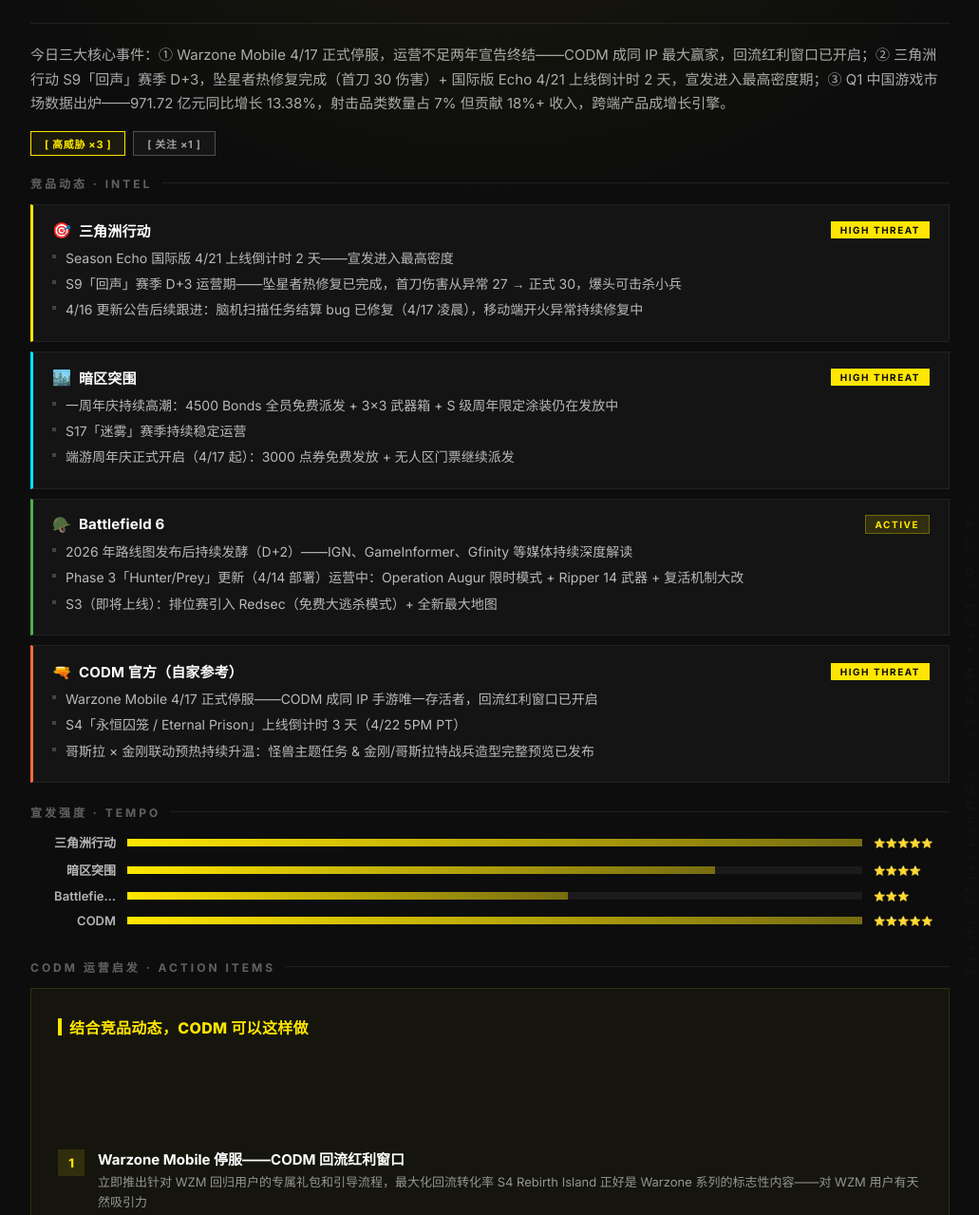
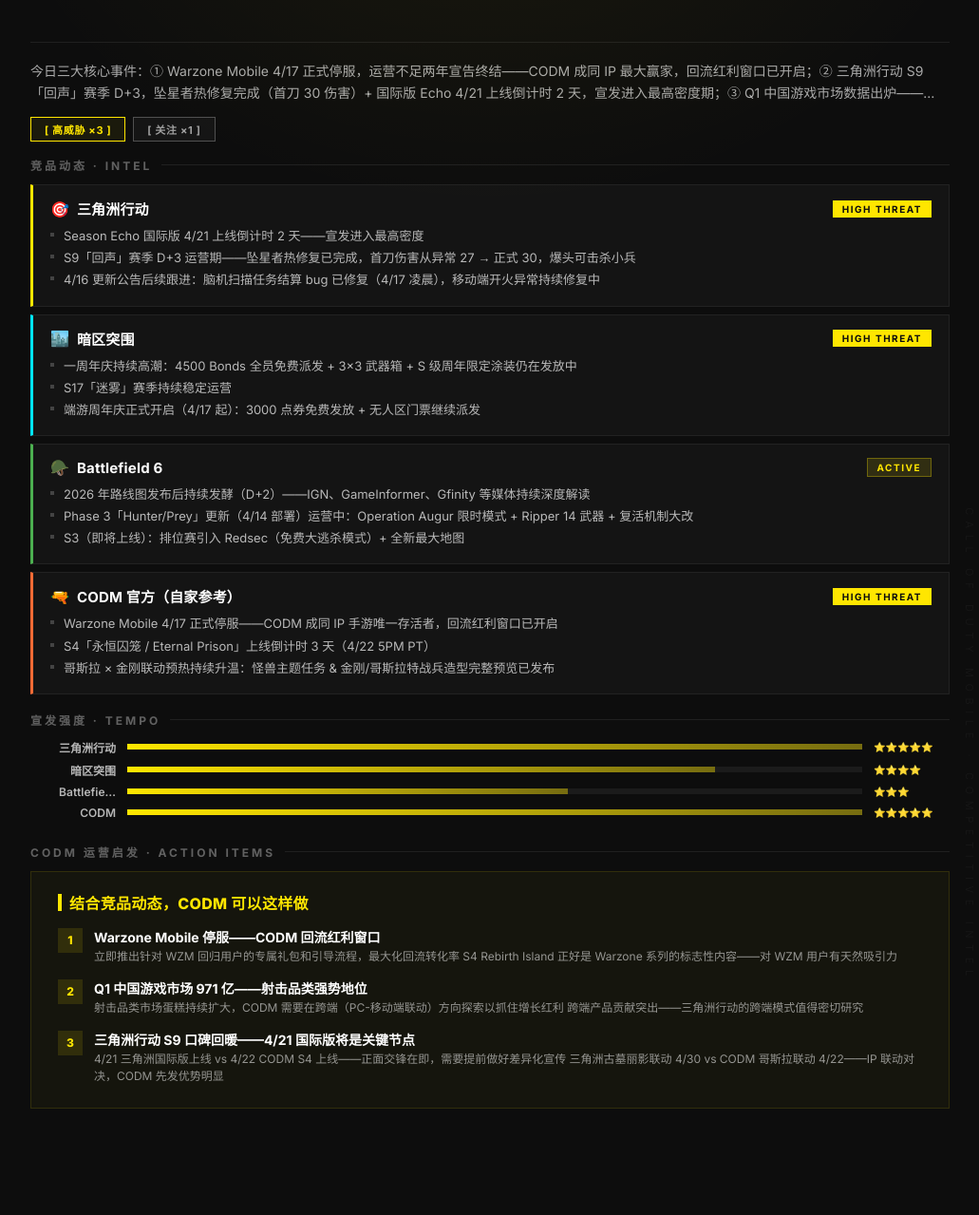
Before and after one commit to wangqi422/my-llm-wiki, a plain HTML site: page docs/competitive-daily/competitive-daily-card-20260419.html in a window 1280 px wide. Shown: the part 176-1455 px from the top of the page at 95% size, without its empty margins (24-1055 px from the left). Drawn offline with Linux system fonts and the light colour scheme.

Commit message:
daily: CODM Competitive 20260419

```diff
--- a/docs/competitive-daily/competitive-daily-card-20260419.html
+++ b/docs/competitive-daily/competitive-daily-card-20260419.html
@@ -53,8 +53,8 @@
 
   /* ── Cover 区 ── */
   .cover {
-    height: 200px;
-    padding: 36px 56px 0;
+    height: 220px;
+    padding: 40px 56px 0;
     flex-shrink: 0;
     position: relative;
     z-index: 1;
@@ -134,16 +134,16 @@
 
   /* ── 概览区 ── */
   .overview {
-    padding: 20px 56px 16px;
+    padding: 18px 56px 14px;
     flex-shrink: 0;
   }
 
   .overview-text {
-    font-size: 15px;
+    font-size: 14px;
     color: rgba(255,255,255,0.65);
-    line-height: 1.7;
+    line-height: 1.65;
     display: -webkit-box;
-    -webkit-line-clamp: 4;
+    -webkit-line-clamp: 2;
     -webkit-box-orient: vertical;
     overflow: hidden;
   }
@@ -155,7 +155,7 @@
     display: flex;
     gap: 8px;
     padding: 0 56px;
-    margin-bottom: 20px;
+    margin-bottom: 16px;
     flex-shrink: 0;
   }
 
@@ -194,7 +194,7 @@
     color: rgba(255,255,255,0.35);
     letter-spacing: 0.25em;
     text-transform: uppercase;
-    margin-bottom: 14px;
+    margin-bottom: 12px;
     display: flex;
     align-items: center;
     gap: 10px;
@@ -212,8 +212,8 @@
   .comp-cards {
     display: flex;
     flex-direction: column;
-    gap: 10px;
-    margin-bottom: 22px;
+    gap: 8px;
+    margin-bottom: 18px;
     flex-shrink: 0;
   }
 
@@ -221,7 +221,7 @@
     background: #141414;
     border: 0.5px solid rgba(255,255,255,0.06);
     border-left: 3px solid #888;
-    padding: 16px 20px;
+    padding: 14px 18px;
   }
 
   .comp-header {
@@ -267,12 +267,12 @@
   }
 
   .comp-highlight {
-    font-size: 14px;
+    font-size: 13px;
     color: rgba(255,255,255,0.7);
-    line-height: 1.6;
+    line-height: 1.55;
     padding-left: 14px;
     position: relative;
-    margin-bottom: 5px;
+    margin-bottom: 3px;
   }
 
   .comp-highlight::before {
@@ -287,7 +287,7 @@
 
   /* ── 宣发节奏对比 ── */
   .tempo-section {
-    margin-bottom: 22px;
+    margin-bottom: 18px;
     flex-shrink: 0;
   }
 
@@ -295,12 +295,12 @@
     display: flex;
     align-items: center;
     gap: 12px;
-    margin-bottom: 10px;
+    margin-bottom: 7px;
   }
 
   .tempo-name {
     width: 90px;
-    font-size: 13px;
+    font-size: 12px;
     font-weight: 600;
     color: rgba(255,255,255,0.7);
     flex-shrink: 0;
@@ -309,7 +309,7 @@
 
   .tempo-bar-bg {
     flex: 1;
-    height: 8px;
+    height: 6px;
     background: rgba(255,255,255,0.06);
     position: relative;
   }
@@ -328,21 +328,19 @@
 
   /* ── CODM 运营启发 ── */
   .insights-section {
-    flex: 1;
+    flex-shrink: 0;
     display: flex;
     flex-direction: column;
     overflow: hidden;
-    min-height: 0;
   }
 
   .insights-box {
     background: rgba(255,230,0,0.03);
     border: 1px solid rgba(255,230,0,0.12);
-    padding: 28px 28px;
-    flex: 1;
+    padding: 20px 28px;
     display: flex;
     flex-direction: column;
-    justify-content: space-between;
+    gap: 6px;
   }
 
   .insights-header {
@@ -353,6 +351,7 @@
     display: flex;
     align-items: center;
     gap: 8px;
+    margin-bottom: 4px;
   }
 
   .insights-header::before {
@@ -365,16 +364,17 @@
 
   .insight-item {
     display: flex;
-    gap: 14px;
+    gap: 12px;
     align-items: flex-start;
+    padding: 4px 0;
   }
 
   .insight-num {
-    width: 28px;
-    height: 28px;
+    width: 26px;
+    height: 26px;
     background: rgba(255,230,0,0.12);
     color: #FFE600;
-    font-size: 13px;
+    font-size: 12px;
     font-weight: 800;
     display: flex;
     align-items: center;
@@ -383,19 +383,24 @@
     margin-top: 1px;
   }
 
-  .insight-body { flex: 1; }
+  .insight-body {
+    flex: 1;
+    display: flex;
+    flex-direction: column;
+    gap: 2px;
+  }
 
   .insight-title {
-    font-size: 15px;
+    font-size: 14px;
     font-weight: 700;
     color: #FFFFFF;
-    margin-bottom: 4px;
+    margin-bottom: 0;
   }
 
   .insight-text {
-    font-size: 13px;
+    font-size: 12px;
     color: rgba(255,255,255,0.55);
-    line-height: 1.65;
+    line-height: 1.5;
   }
 
   /* ── Footer ── */
@@ -407,6 +412,7 @@
     justify-content: space-between;
     border-top: 1px solid rgba(255,255,255,0.08);
     flex-shrink: 0;
+    margin-top: auto;
   }
 
   .footer-left {
@@ -482,7 +488,7 @@
 
   <!-- 概览 -->
   <div class="overview">
-    <div class="overview-text">今日三大核心事件：① Warzone Mobile 4/17 正式停服，运营不足两年宣告终结——CODM 成同 IP 最大赢家，回流红利窗口已开启；② 三角洲行动 S9「回声」赛季 D+3，坠星者热修复完成（首刀 30 伤害）+ 国际版 Echo 4/21 上线倒计时 2 天，宣发进入最高密度期；③ Q1 中国游戏市场数据出炉——971.72 亿元同比增长 13.38%，射击品类数量占 7% 但贡献 18%+ 收入，跨端产品成增长引擎。</div>
+    <div class="overview-text">今日三大核心事件：① Warzone Mobile 4/17 正式停服，运营不足两年宣告终结——CODM 成同 IP 最大赢家，回流红利窗口已开启；② 三角洲行动 S9「回声」赛季 D+3，坠星者热修复完成（首刀 30 伤害）+ 国际版 Echo 4/21 上线倒计时 2 天，宣发进入最高密度期；③ Q1 中国游戏市场数据出炉——971.72 亿元同比增长 13.38%，射击品类数量占 7% 但贡</div>
   </div>
 
   <!-- 威胁条 -->
```
Also changed, not shown: docs/competitive-daily/competitive-daily-card-20260419.png.
